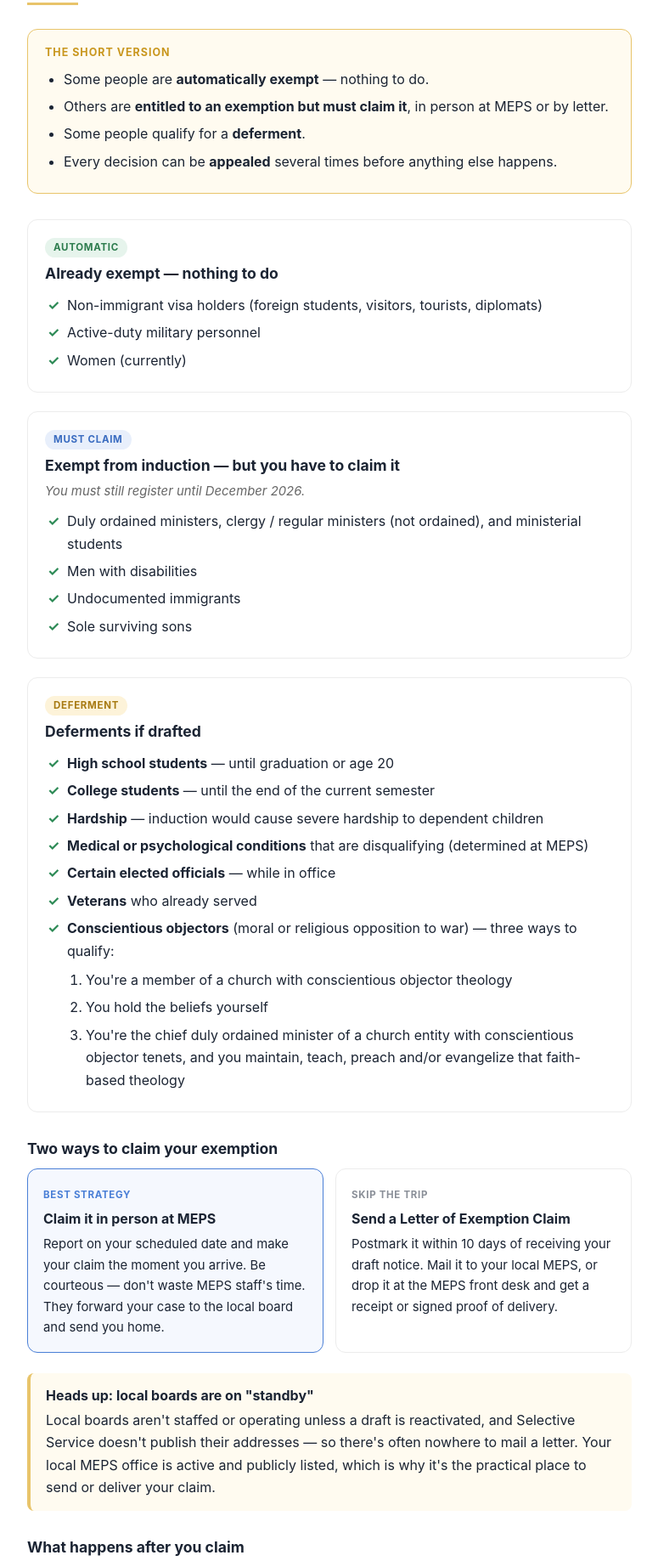
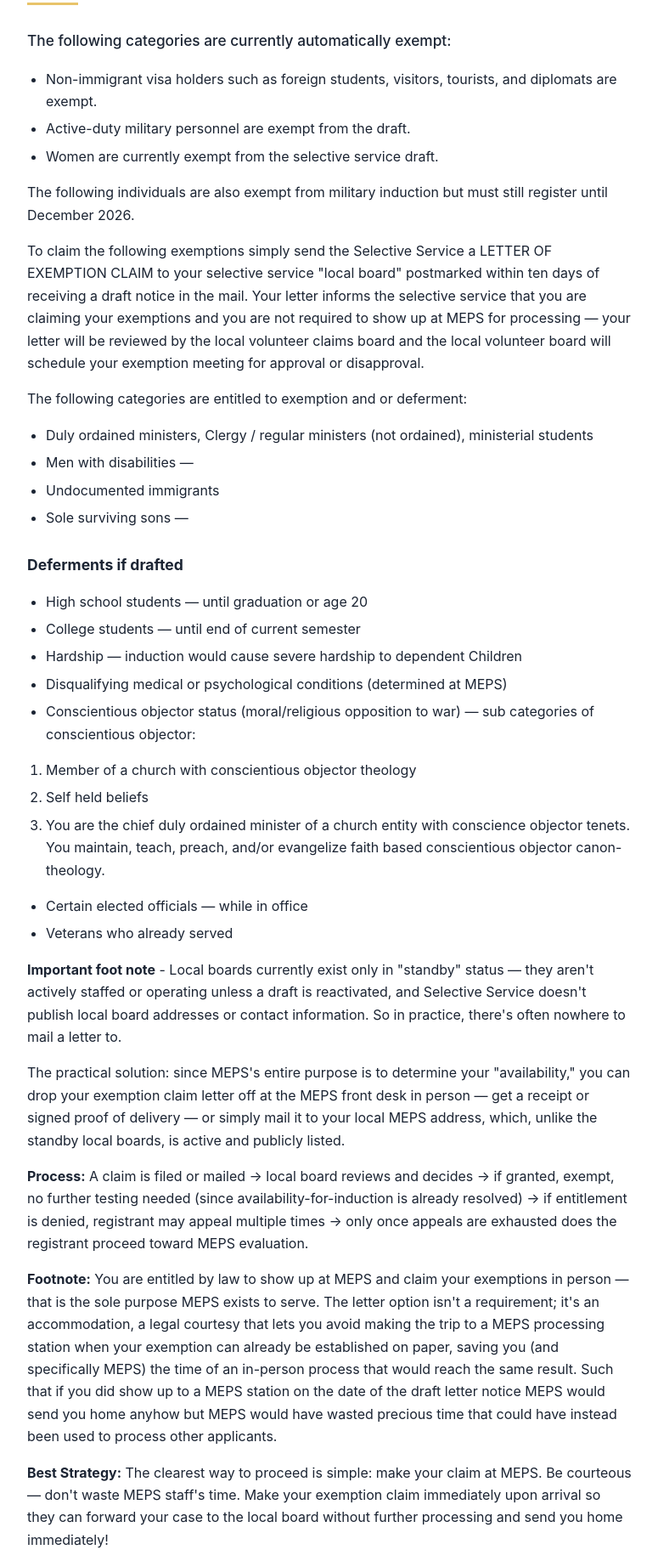
Before and after one commit to thompsoncorral/ExemptionClaims, a plain HTML site: page pages/exemptions.html in a window 1280 px wide. Shown: the part 239-2076 px from the top of the page at 85% size, without its empty margins (252-1027 px from the left). Drawn offline with Linux system fonts and the light colour scheme.

Commit message:
Revert Exemptions page to original content
Updated exemptions section with new categories and claims process details.

```diff
--- a/pages/exemptions.html
+++ b/pages/exemptions.html
@@ -28,119 +28,45 @@
       <h1>Exemptions</h1>
       <div class="accent"></div>
       <div class="content">
-        <div class="tldr">
-          <h4>The short version</h4>
+<p class="key-note">The following categories are currently automatically exempt:</p>
           <ul>
-            <li>Some people are <strong>automatically exempt</strong> — nothing to do.</li>
-            <li>Others are <strong>entitled to an exemption but must claim it</strong>, in person at MEPS or by letter.</li>
-            <li>Some people qualify for a <strong>deferment</strong>.</li>
-            <li>Every decision can be <strong>appealed</strong> several times before anything else happens.</li>
+            <li>Non-immigrant visa holders such as foreign students, visitors, tourists, and diplomats are exempt.</li>
+            <li>Active-duty military personnel are exempt from the draft.</li>
+            <li>Women are currently exempt from the selective service draft.</li>
           </ul>
-        </div>
-
-        <div class="group">
-          <span class="group-label label-green">Automatic</span>
-          <h4>Already exempt — nothing to do</h4>
-          <ul class="checks">
-            <li>Non-immigrant visa holders (foreign students, visitors, tourists, diplomats)</li>
-            <li>Active-duty military personnel</li>
-            <li>Women (currently)</li>
+          <p>The following individuals are also exempt from military induction but must still register until December 2026.</p>
+          <p>To claim the following exemptions simply send the Selective Service a LETTER OF EXEMPTION CLAIM to your selective service "local board" postmarked within ten days of receiving a draft notice in the mail. Your letter informs the selective service that you are claiming your exemptions and you are not required to show up at MEPS for processing — your letter will be reviewed by the local volunteer claims board and the local volunteer board will schedule your exemption meeting for approval or disapproval.</p>
+          <p>The following categories are entitled to exemption and or deferment:</p>
+          <ul>
+            <li>Duly ordained ministers, Clergy / regular ministers (not ordained), ministerial students</li>
+            <li>Men with disabilities —</li>
+            <li>Undocumented immigrants</li>
+            <li>Sole surviving sons —</li>
           </ul>
-        </div>
-
-        <div class="group">
-          <span class="group-label label-blue">Must claim</span>
-          <h4>Exempt from induction — but you have to claim it</h4>
-          <p class="sub">You must still register until December 2026.</p>
-          <ul class="checks">
-            <li>Duly ordained ministers, clergy / regular ministers (not ordained), and ministerial students</li>
-            <li>Men with disabilities</li>
-            <li>Undocumented immigrants</li>
-            <li>Sole surviving sons</li>
+          <h4>Deferments if drafted</h4>
+          <ul>
+            <li>High school students — until graduation or age 20</li>
+            <li>College students — until end of current semester</li>
+            <li>Hardship — induction would cause severe hardship to dependent Children</li>
+            <li>Disqualifying medical or psychological conditions (determined at MEPS)</li>
+            <li>Conscientious objector status (moral/religious opposition to war) — sub categories of conscientious objector:</li>
           </ul>
-        </div>
-
-        <div class="group">
-          <span class="group-label label-gold">Deferment</span>
-          <h4>Deferments if drafted</h4>
-          <ul class="checks">
-            <li><strong>High school students</strong> — until graduation or age 20</li>
-            <li><strong>College students</strong> — until the end of the current semester</li>
-            <li><strong>Hardship</strong> — induction would cause severe hardship to dependent children</li>
-            <li><strong>Medical or psychological conditions</strong> that are disqualifying (determined at MEPS)</li>
-            <li><strong>Certain elected officials</strong> — while in office</li>
-            <li><strong>Veterans</strong> who already served</li>
-            <li><strong>Conscientious objectors</strong> (moral or religious opposition to war) — three ways to qualify:
-              <ol>
-                <li>You're a member of a church with conscientious objector theology</li>
-                <li>You hold the beliefs yourself</li>
-                <li>You're the chief duly ordained minister of a church entity with conscientious objector tenets, and you maintain, teach, preach and/or evangelize that faith-based theology</li>
-              </ol>
-            </li>
+          <ol>
+            <li>Member of a church with conscientious objector theology</li>
+            <li>Self held beliefs</li>
+            <li>You are the chief duly ordained minister of a church entity with conscience objector tenets. You maintain, teach, preach, and/or evangelize faith based conscientious objector canon- theology.</li>
+          </ol>
+          <ul>
+            <li>Certain elected officials — while in office</li>
+            <li>Veterans who already served</li>
           </ul>
-        </div>
-
-        <h4>Two ways to claim your exemption</h4>
-        <div class="options">
-          <div class="option recommended">
-            <span class="option-tag">Best strategy</span>
-            <strong>Claim it in person at MEPS</strong>
-            <p>Report on your scheduled date and make your claim the moment you arrive. Be courteous — don't waste MEPS staff's time. They forward your case to the local board and send you home.</p>
-          </div>
-          <div class="option">
-            <span class="option-tag">Skip the trip</span>
-            <strong>Send a Letter of Exemption Claim</strong>
-            <p>Postmark it within 10 days of receiving your draft notice. Mail it to your local MEPS, or drop it at the MEPS front desk and get a receipt or signed proof of delivery.</p>
-          </div>
-        </div>
-
-        <div class="callout warn">
-          <span class="callout-title">Heads up: local boards are on "standby"</span>
-          <p>Local boards aren't staffed or operating unless a draft is reactivated, and Selective Service doesn't publish their addresses — so there's often nowhere to mail a letter. Your local MEPS office is active and publicly listed, which is why it's the practical place to send or deliver your claim.</p>
-        </div>
-
-        <h4>What happens after you claim</h4>
-        <ol class="steps">
-          <li>
-            <strong>You report to MEPS and claim your exemption</strong>
-            Your report date is at least 10 days after the order is issued. This fulfills your first "show up" obligation.
-            <span class="cite">32 C.F.R. § 1624.5(a)</span>
-          </li>
-          <li>
-            <strong>MEPS forwards your claim to a volunteer local board</strong>
-            <span class="cite">32 C.F.R. § 1605.53</span>
-          </li>
-          <li>
-            <strong>The board schedules your hearing</strong>
-            They must give you at least 10 days' notice. Appearing at this hearing fulfills your second "show up" obligation.
-            <span class="cite">32 C.F.R. § 1648.4(a)</span>
-          </li>
-          <li>
-            <strong>Need a later date? You can push it back</strong>
-            The board reviews and responds, and you can respond in turn — each exchange adds time before your case is heard.
-            <span class="cite">32 C.F.R. § 1648.4(b)</span>
-          </li>
-          <li>
-            <strong>The board decides your "availability"</strong>
-            If your exemption is granted, you're exempt — no further testing needed. If it's denied, you can appeal.
-          </li>
-          <li>
-            <strong>Appeal, appeal, appeal</strong>
-            <span class="appeal-path"><span>District appeal board</span><span class="arrow">→</span><span>National Appeal Board</span><span class="arrow">→</span><span>The "real" courts</span></span>
-            Only once your appeals are exhausted do you move toward MEPS evaluation.
-          </li>
-        </ol>
-
-        <div class="callout">
-          <span class="callout-title">This all takes time</span>
-          <p>At least 20 days are built into the process before your case is even heard the first time. And 10 days is only the required minimum, not a maximum — the actual hearing date depends on the board's own schedule and could land further out.</p>
-        </div>
-
-        <details class="more">
-          <summary>Why does the letter option exist?</summary>
-          <p>You're entitled by law to show up at MEPS and claim your exemptions in person — that's the sole purpose MEPS exists to serve. The letter isn't a requirement; it's an accommodation, a legal courtesy that lets you skip the trip when your exemption can already be established on paper.</p>
-          <p>If you did show up on your notice date with a valid exemption, MEPS would send you home anyway — but precious time that could have been used to process other applicants would be wasted.</p>
-        </details>
+          <p><strong>Important foot note</strong> - Local boards currently exist only in "standby" status — they aren't actively staffed or operating unless a draft is reactivated, and Selective Service doesn't publish local board addresses or contact information. So in practice, there's often nowhere to mail a letter to.</p>
+          <p>The practical solution: since MEPS's entire purpose is to determine your "availability," you can drop your exemption claim letter off at the MEPS front desk in person — get a receipt or signed proof of delivery — or simply mail it to your local MEPS address, which, unlike the standby local boards, is active and publicly listed.</p>
+          <p><strong>Process:</strong> A claim is filed or mailed → local board reviews and decides → if granted, exempt, no further testing needed (since availability-for-induction is already resolved) → if entitlement is denied, registrant may appeal multiple times → only once appeals are exhausted does the registrant proceed toward MEPS evaluation.</p>
+          <p><strong>Footnote:</strong> You are entitled by law to show up at MEPS and claim your exemptions in person — that is the sole purpose MEPS exists to serve. The letter option isn't a requirement; it's an accommodation, a legal courtesy that lets you avoid making the trip to a MEPS processing station when your exemption can already be established on paper, saving you (and specifically MEPS) the time of an in-person process that would reach the same result. Such that if you did show up to a MEPS station on the date of the draft letter notice MEPS would send you home anyhow but MEPS would have wasted precious time that could have instead been used to process other applicants.</p>
+          <p><strong>Best Strategy:</strong> The clearest way to proceed is simple: make your claim at MEPS. Be courteous — don't waste MEPS staff's time. Make your exemption claim immediately upon arrival so they can forward your case to the local board without further processing and send you home immediately!</p>
+          <p>This is simply how the process works, step by step. The draftee fulfills his "show up" obligation the first time by reporting to MEPS on the scheduled date and making his exemption claim in person (32 C.F.R. § 1624.5(a) sets that date at least 10 days after the order is issued). MEPS then forwards the exemption claim to a volunteer local board (32 C.F.R. § 1605.53), who are required to give at least 10 days' notice before the appearance (32 C.F.R. § 1648.4(a)). The draftee actually fulfills his legal liability to "show up" obligation a second time by appearing at that board hearing. That's at least 20 days built into the process before the case is even heard the first time — and since 10 days is only the required minimum, not a maximum, the actual hearing date depends on the board's own schedule and could land further out.</p>
+          <p>If a scheduled date doesn't work, the draftee can "push" the date out further under law (32 C.F.R. § 1648.4(b)). The volunteer board must then find time to review the request and respond, and the draftee can respond in turn — each exchange adding further time before the case is finally heard. The local board's decision on your "AVAILABILTY" for induction can then be appealed to the district appeal board, then to the National Appeal Board, and finally to the "real" court system. This all takes time!</p>
       </div>
     </div>
   </main>
```
